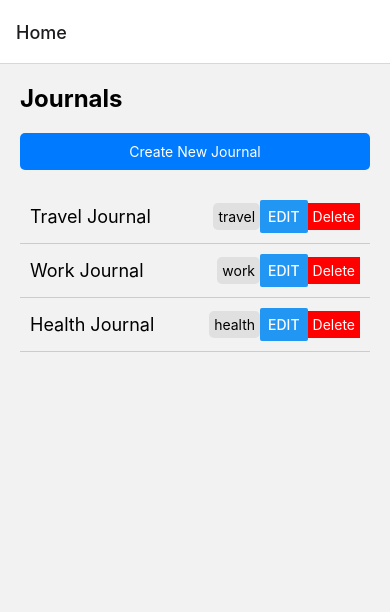
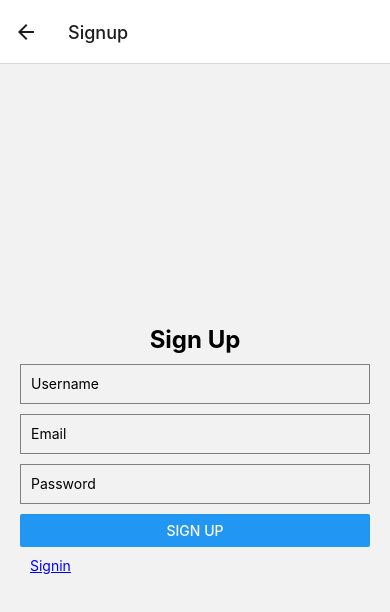
Before and after one commit to RoySamson-stack/Shamiri, a React Native app: screen /Signup in a window 390 px wide. Shown: the top 612 px of the page. Built offline with nearby package versions, Linux system fonts and the light colour scheme.

Commit message:
changin the callback url for communication with the backend to ngrok url

```diff
--- a/App.tsx
+++ b/App.tsx
@@ -9,7 +9,6 @@ import CreateJournal from "./src/CreateJournal"
 import JournalContent from "./src/JournalContent"
 import EditJournal from './src/EditJournal';
 import { RootStackParamList } from './types/navigaton';
-import CreateJournalScreen from './src/CreateJournal';
 
 const Stack = createStackNavigator<RootStackParamList>();
 
@@ -17,10 +16,10 @@ export default function App() {
   return (
     <NavigationContainer>
       <Stack.Navigator initialRouteName="Home">
-        {/* <Stack.Screen name="Signin" component={Signin}/>
+        <Stack.Screen name="Signin" component={Signin}/>
         <Stack.Screen name="Signup" component={Signup}/>
-        <Stack.Screen name="Home" component={HomeScreen} /> */}
-        <Stack.Screen name="Home" component={JournalScreen} />
+        <Stack.Screen name="Home" component={HomeScreen} />
+        <Stack.Screen name="Journal" component={JournalScreen} />
         <Stack.Screen name="CreateJournal" component={CreateJournal}/>
         <Stack.Screen name="EditJournal" component={EditJournal} />
         <Stack.Screen name="JournalContent" component={JournalContent} />
--- a/src/JournalScreen.tsx
+++ b/src/JournalScreen.tsx
@@ -4,7 +4,7 @@ import { StackNavigationProp } from '@react-navigation/stack';
 import { RootStackParamList } from '../types/navigaton';
 
 type Props = {
-  navigation: StackNavigationProp<RootStackParamList, 'Home'>;
+  navigation: StackNavigationProp<RootStackParamList, 'Journal'>;
 };
 
 const initialJournals = [
--- a/src/Signup.tsx
+++ b/src/Signup.tsx
@@ -1,15 +1,16 @@
 import React, { useState } from 'react';
-import { View, Text, TextInput, Button, StyleSheet,Pressable, Alert } from 'react-native';
+import { View, Text, TextInput, Button, StyleSheet, Pressable, Alert } from 'react-native';
 import { StackNavigationProp } from '@react-navigation/stack';
 import { RootStackParamList } from '../types/navigaton';
 import { RouteProp } from '@react-navigation/native';
-import axios from 'axios'
+import axios, {AxiosError} from 'axios'
 
 type SignupScreenNavigationProp = StackNavigationProp<RootStackParamList, 'Signup'>;
 
 type Props = {
   navigation: SignupScreenNavigationProp;
 };
+
 
 const SignupScreen: React.FC<Props> = ({ navigation }) => {
   const [username, setUsername] = useState('');
@@ -18,7 +19,7 @@ const SignupScreen: React.FC<Props> = ({ navigation }) => {
 
   const handleSignup = async () => {
     try {
-      const response = await axios.post('http://localhost:5000/signup', {
+      const response = await axios.post('https://aeba-41-80-116-253.ngrok-free.app/signup', {
         username,
         email,
         password
@@ -26,13 +27,33 @@ const SignupScreen: React.FC<Props> = ({ navigation }) => {
 
       console.log('Signup response:', response.data);
       Alert.alert('Signup Successful', 'You have successfully signed up');
+      navigation.navigate('Journal');
 
-      // navigation.navigate('Home');
-    } catch (error) {
-      console.error('Signup error:', error);
+    } catch (error: unknown) {
+      // if (axios.isAxiosError(error)) {
+      //   const axiosError = error as AxiosError<any>;
+      //   if (axiosError.response) {
+
+      //     console.error('Response data:', axiosError.response.data);
+      //     console.error('Response status:', axiosError.response.status);
+      //     console.error('Response headers:', axiosError.response.headers);
+      //   } else if (axiosError.request) {
+
+      //     console.error('Request:', axiosError.request);
+      //   } else {
+
+      //     console.error('Error message:', axiosError.message);
+      //   }
+      //   console.error('Error config:', axiosError.config);
+      // } else {
+
+      //   console.error('Unknown error:', error);
+      // }
+      console.error('Signup failure',  error)
       Alert.alert('Signup Failed', 'An error occurred during signup');
     }
   };
+
 
   return (
     <View style={styles.container}>
--- a/types/navigaton.ts
+++ b/types/navigaton.ts
@@ -2,7 +2,7 @@ export type RootStackParamList = {
     Home: undefined;
     Signin: undefined;
     Signup: undefined;
-    // Journal: { journal: string };
+    Journal: { journal: string };
     CreateJournal: undefined;
     EditJournal: {journalId: string}
     JournalContent: {journalId: string}
```
Also changed, not shown: 2 other files (tests, documents, lock files or other folders).
